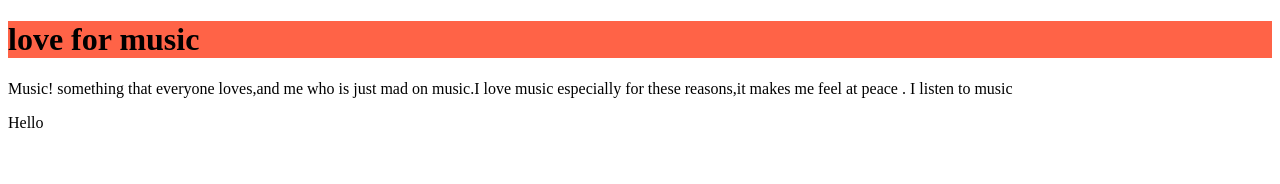
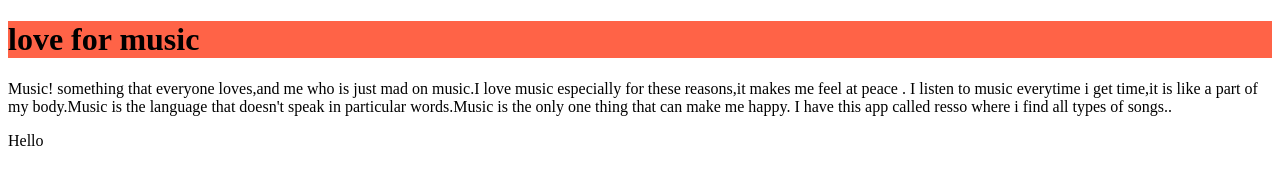
Before and after one commit to rajinainfinity/rajinainfinity.github.io, a plain HTML site: page index.html in a window 1280 px wide. Drawn offline with Linux system fonts and the light colour scheme.

Commit message:
extra information

```diff
--- a/index.html
+++ b/index.html
@@ -9,7 +9,7 @@
 
 <body>
 <h1 style="background-color:Tomato" >love for music</h1>
-<p>Music! something that everyone loves,and me who is just mad on music.I love music especially for these reasons,it makes me feel at peace . I listen to music </p>
+<p>Music! something that everyone loves,and me who is just mad on music.I love music especially for these reasons,it makes me feel at peace . I listen to music everytime i get time,it is like a part of my body.Music is the language that doesn't speak in particular words.Music is the only one thing that can make me happy. I have this app called resso where i find all types of songs..</p>
 
 <p> Hello </p>
 </body>
```
